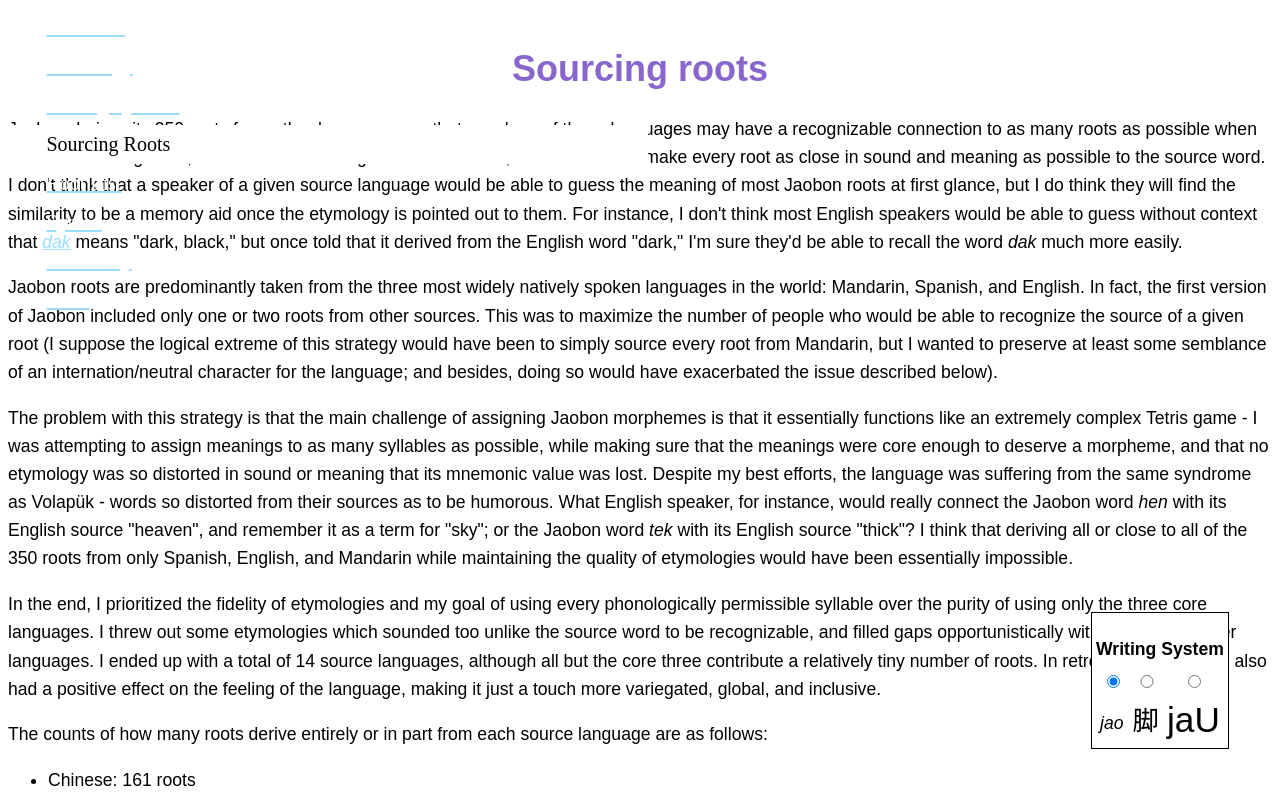
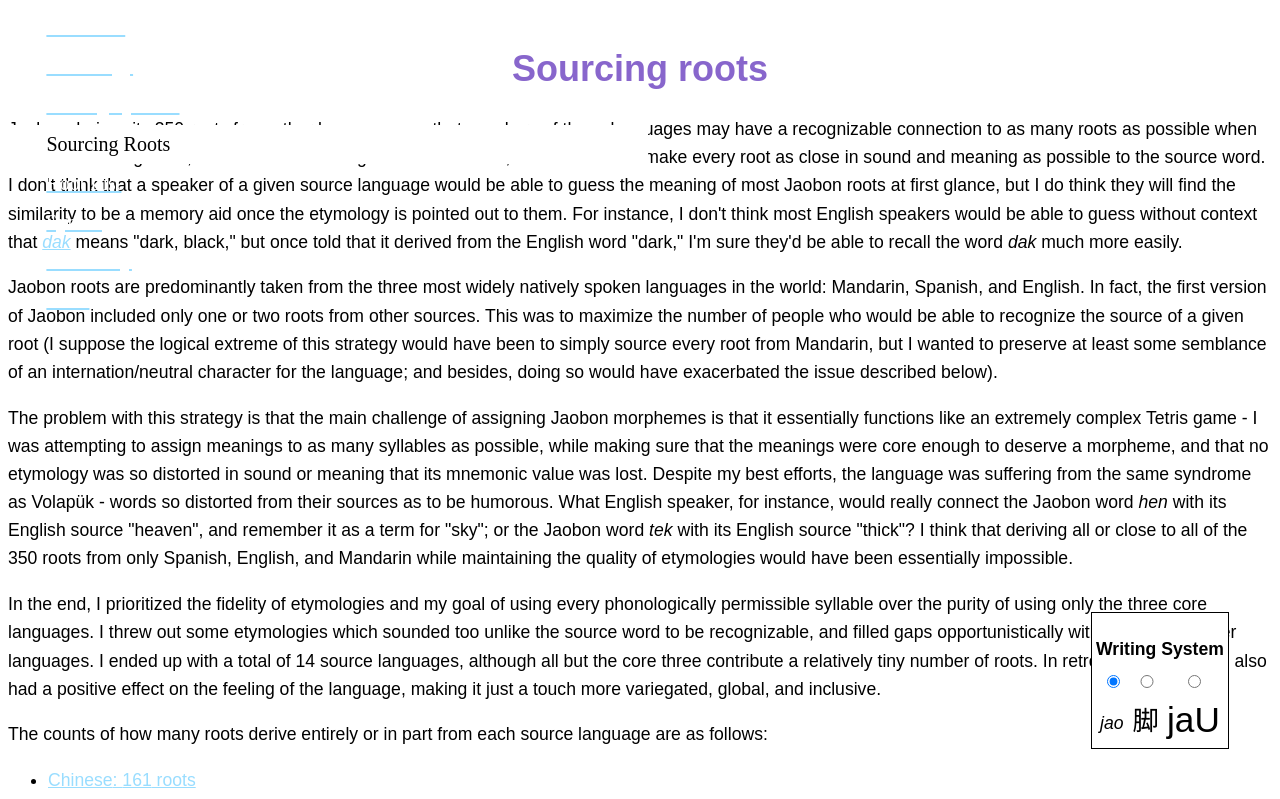
Before and after one commit to cstuartroe/jaobon, a React app: page /sourcing in a window 1280 px wide. Shown: the top 799 px of the page. Built offline with nearby package versions, Linux system fonts and the light colour scheme; the HTML template or start-up script is replaced by a standard one.

Commit message:
Links to roots derived from languages

```diff
--- a/src/RootList.tsx
+++ b/src/RootList.tsx
@@ -29,6 +29,10 @@ export default class RootList extends Component<Props, State> {
     const pos = new URLSearchParams(document.location.search).get("pos");
     if (pos !== null) {
       roots = roots.filter(([key, root]) => (root.pos as string[]).includes(pos));
+    }
+    const lang = new URLSearchParams(document.location.search).get("lang");
+    if (lang !== null) {
+      roots = roots.filter(([key, root]) => (root.etymologies.map(p => p.language as string)).includes(lang));
     }
 
     return (
--- a/src/Sourcing.tsx
+++ b/src/Sourcing.tsx
@@ -72,7 +72,7 @@ export default class Sourcing extends Component<Props, State> {
             Array.from(sourceCounts().entries())
                 .sort((a, b) => b[1] - a[1])
                 .map(([lang, count], _) => (
-                    <li key={lang}>{lang}: {count} roots</li>
+                    <li key={lang}><a href={`/roots?lang=${lang}`}>{lang}: {count} roots</a></li>
                 ))
           }
         </ul>
```
